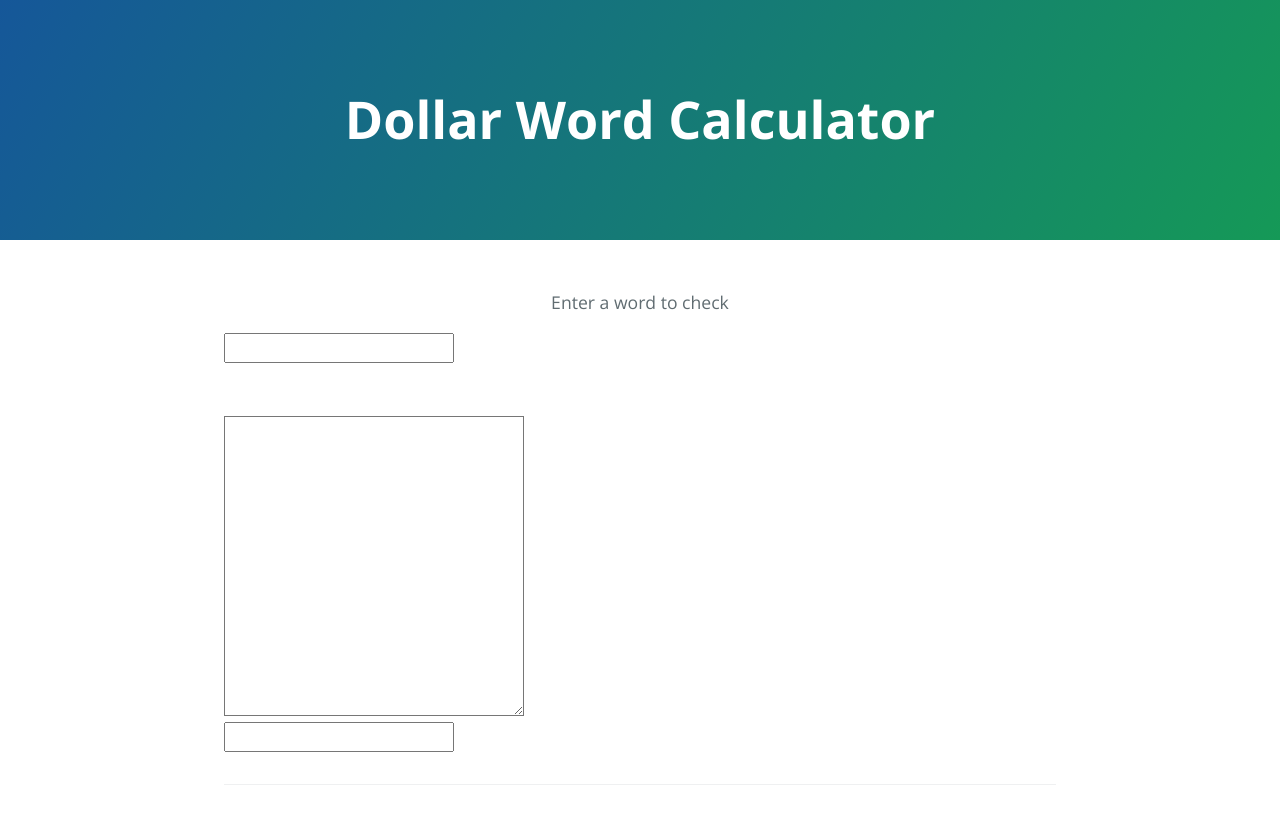
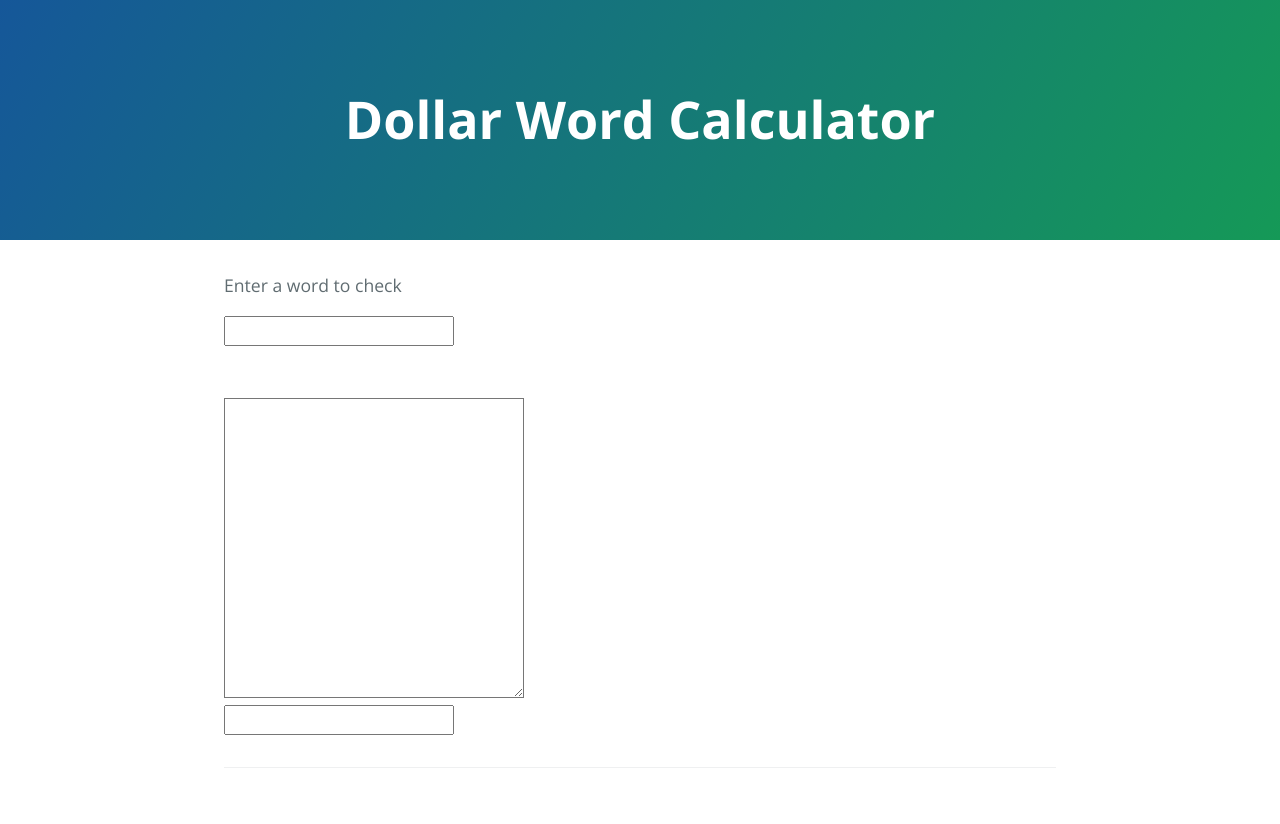
Before and after one commit to mebartsch/mebartsch.github.io, a Jekyll site: the page projects/Dollar-Word/index.html, which Jekyll copies as it is, in a window 1280 px wide. Shown: the top 824 px of the page. Built offline with Jekyll 4.4.1, drawn with Linux system fonts in a browser that asks for light colours.

Commit message:
Update index.html

```diff
--- a/projects/Dollar-Word/index.html
+++ b/projects/Dollar-Word/index.html
@@ -37,11 +37,13 @@
   <body>
      	<section class="main-content">
 
-	<p><center>Enter a word to check</center></p>
+<div class="form-group">
+
+	<p>Enter a word to check</p>
 	<form action="#">      <!-- form for entering data with event handler -->
 	   <input type="text" name="txt" onkeypress="handle(event)" />
 	</form>
-
+</div>
 	<br><br>
 
 	<form id="form1">      <!-- TextArea Form for Data output -->
```
